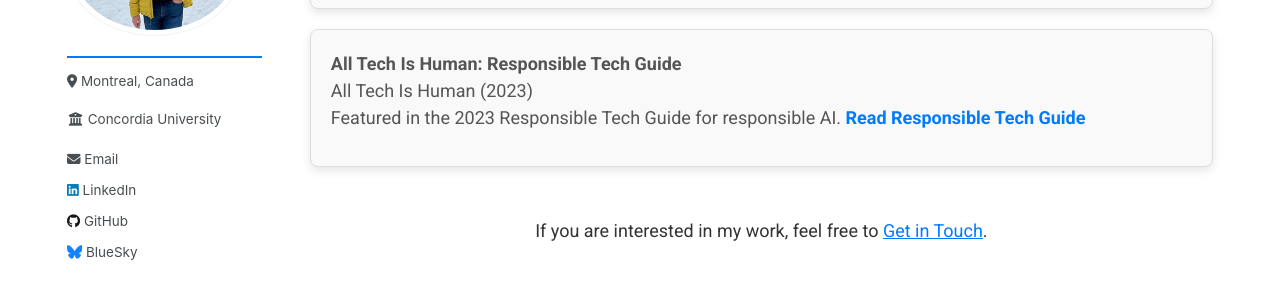
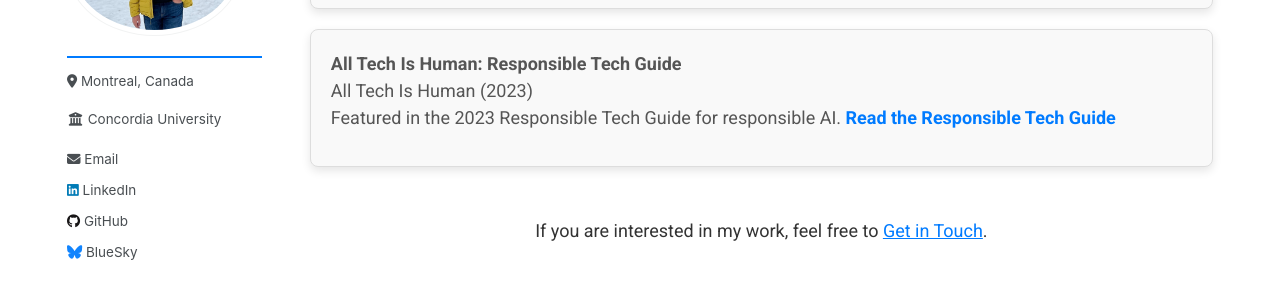
Before and after one commit to Mohsnmonji/mohsnmonji.github.io, a Jekyll site: the page built from _pages/media.md, in a window 1280 px wide and 900 px high, scrolled down 897 px. Shown: the part 207-507 px from the top of the window. Built offline with Jekyll 4.4.1, drawn with Linux system fonts in a browser that asks for light colours.

Commit message:
Update media.md

```diff
--- a/_pages/media.md
+++ b/_pages/media.md
@@ -137,7 +137,7 @@ author_profile: true
         <strong>All Tech Is Human: Responsible Tech Guide</strong> <br>
         <span>All Tech Is Human (2023)</span><br>
         Featured in the 2023 Responsible Tech Guide for responsible AI.
-        <a href="https://alltechishuman.org/responsible-tech-guide" target="_blank">Read Responsible Tech Guide</a>
+        <a href="https://alltechishuman.org/responsible-tech-guide" target="_blank">Read the Responsible Tech Guide</a>
       </li>
     </ul>
   </div>
```
